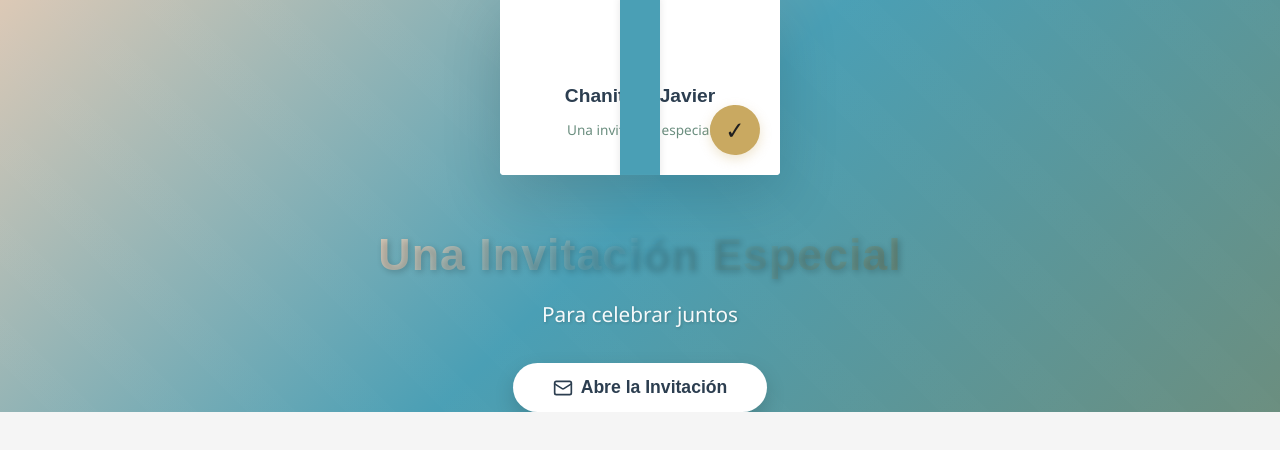
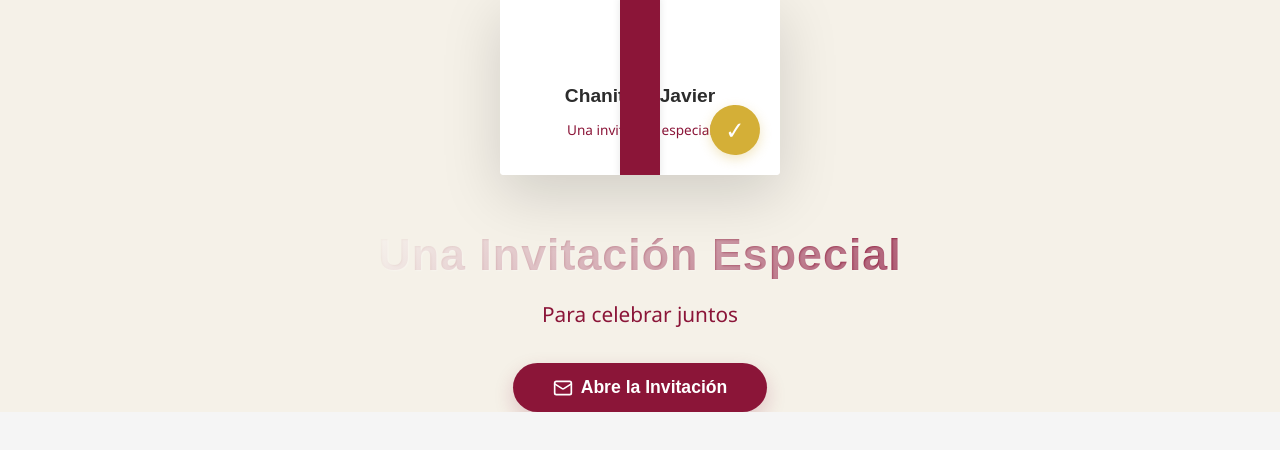
Before and after one commit to charrolothbrok/cumplecj, a React (Vite) app: page / in a window 1280 px wide. Shown: the top 450 px of the page. Built offline with nearby package versions, Linux system fonts and the light colour scheme.

Commit message:
Add files via upload

```diff
--- a/src/components/LetterIntro.jsx
+++ b/src/components/LetterIntro.jsx
@@ -16,12 +16,12 @@ export default function LetterIntro({ onOpen }) {
   const confettiPieces = Array.from({ length: 50 }).map((_, i) => ({
     id: i,
     color: [
-      'var(--primary-beige)',
-      'var(--primary-turquesa)',
-      'var(--primary-sage)',
-      'var(--primary-navy)',
+      'var(--primary-guinda)',
       'var(--primary-gold)',
-      'var(--accent-earth)'
+      'var(--accent-light-guinda)',
+      'var(--primary-dark)',
+      'var(--accent-gold-light)',
+      'var(--accent-cream-dark)'
     ][Math.floor(Math.random() * 6)],
     delay: Math.random() * 0.3,
     duration: 2.5 + Math.random() * 0.8,
@@ -35,7 +35,7 @@ export default function LetterIntro({ onOpen }) {
       animate={{ opacity: 1 }}
       className="flex-center min-h-screen"
       style={{
-        background: 'var(--gradient-main)',
+        background: 'var(--primary-cream)',
         position: 'relative',
         overflow: 'hidden'
       }}
@@ -144,7 +144,7 @@ export default function LetterIntro({ onOpen }) {
                           position: 'absolute',
                           width: '100%',
                           height: '50%',
-                          background: 'linear-gradient(135deg, var(--primary-beige) 0%, var(--primary-sage) 100%)',
+                          background: 'var(--primary-guinda)',
                           transformOrigin: 'top',
                           borderBottom: '2px solid rgba(0,0,0,0.1)'
                         }}
@@ -177,11 +177,11 @@ export default function LetterIntro({ onOpen }) {
                         zIndex: 2,
                         background: 'white'
                       }}>
-                        <Mail size={32} color="var(--primary-gold)" style={{ marginBottom: '12px' }} />
+                        <Mail size={32} color="var(--primary-guinda)" style={{ marginBottom: '12px' }} />
                         <p style={{
                           fontSize: '1.2rem',
                           fontWeight: 600,
-                          color: 'var(--primary-navy)',
+                          color: 'var(--primary-dark)',
                           margin: '8px 0',
                           fontFamily: 'var(--font-display)'
                         }}>
@@ -189,7 +189,7 @@ export default function LetterIntro({ onOpen }) {
                         </p>
                         <p style={{
                           fontSize: '0.85rem',
-                          color: 'var(--primary-sage)',
+                          color: 'var(--primary-guinda)',
                           margin: 0
                         }}>
                           Una invitación especial
@@ -204,7 +204,7 @@ export default function LetterIntro({ onOpen }) {
                         transform: 'translate(-50%, -50%)',
                         width: '40px',
                         height: '180px',
-                        background: 'var(--primary-turquesa)',
+                        background: 'var(--primary-guinda)',
                         zIndex: 3,
                         boxShadow: '0 2px 8px rgba(0,0,0,0.1)'
                       }} />
@@ -225,8 +225,9 @@ export default function LetterIntro({ onOpen }) {
                           display: 'flex',
                           alignItems: 'center',
                           justifyContent: 'center',
-                          boxShadow: '0 4px 12px rgba(201, 169, 97, 0.3)',
-                          fontSize: '24px'
+                          boxShadow: '0 4px 12px rgba(212, 175, 55, 0.3)',
+                          fontSize: '24px',
+                          color: 'white'
                         }}
                       >
                         ✓
@@ -245,8 +246,8 @@ export default function LetterIntro({ onOpen }) {
                 <h1 style={{
                   fontSize: '2.8rem',
                   marginBottom: '1rem',
-                  color: 'white',
-                  textShadow: '2px 2px 6px rgba(0,0,0,0.2)',
+                  color: 'var(--primary-dark)',
+                  textShadow: '1px 1px 2px rgba(255,255,255,0.3)',
                   fontFamily: 'var(--font-display)',
                   fontWeight: 700,
                   letterSpacing: '1px'
@@ -255,9 +256,9 @@ export default function LetterIntro({ onOpen }) {
                 </h1>
                 <p style={{
                   fontSize: '1.3rem',
-                  color: 'rgba(255,255,255,0.95)',
+                  color: 'var(--primary-guinda)',
                   marginBottom: '2rem',
-                  textShadow: '1px 1px 3px rgba(0,0,0,0.2)',
+                  textShadow: '1px 1px 2px rgba(255,255,255,0.2)',
                   fontWeight: 300
                 }}>
                   Para celebrar juntos
@@ -267,15 +268,15 @@ export default function LetterIntro({ onOpen }) {
                   whileTap={{ scale: 0.95 }}
                   onClick={handleOpen}
                   style={{
-                    background: 'white',
-                    color: 'var(--primary-navy)',
+                    background: 'var(--primary-guinda)',
+                    color: 'white',
                     padding: '14px 40px',
                     fontSize: '1.1rem',
                     fontWeight: 700,
                     border: 'none',
                     borderRadius: '50px',
                     cursor: 'pointer',
-                    boxShadow: '0 8px 20px rgba(0,0,0,0.15)',
+                    boxShadow: '0 8px 20px rgba(139, 21, 56, 0.2)',
                     fontFamily: 'var(--font-display)',
                     display: 'inline-flex',
                     alignItems: 'center',
--- a/src/index.css
+++ b/src/index.css
@@ -1,13 +1,12 @@
 :root {
-  /* Paleta de gorras - Premium elegante */
-  --primary-beige: #dcc9b6;
-  --primary-turquesa: #4a9fb5;
-  --primary-sage: #6b8e7f;
-  --primary-navy: #2c3e50;
-  --primary-gold: #c9a961;
-  --accent-cream: #f5f1e8;
-  --accent-earth: #a89080;
-  --accent-light-sage: #8ba899;
+  /* Paleta Guinda + Crema - Elegancia Premium */
+  --primary-guinda: #8b1538;
+  --primary-cream: #f5f1e8;
+  --primary-dark: #2c2c2c;
+  --primary-gold: #d4af37;
+  --accent-light-guinda: #a82d4a;
+  --accent-cream-dark: #e8dcc8;
+  --accent-gold-light: #e8c547;
 
   /* Neutros */
   --dark: #0F0F0F;
@@ -17,11 +16,11 @@
   --light: #F5F5F5;
   --light-dark: #E8E8E8;
 
-  /* Gradientes premium con paleta de gorras */
-  --gradient-main: linear-gradient(135deg, #dcc9b6 0%, #4a9fb5 50%, #6b8e7f 100%);
-  --gradient-warm: linear-gradient(135deg, #dcc9b6 0%, #c9a961 100%);
-  --gradient-cool: linear-gradient(135deg, #4a9fb5 0%, #6b8e7f 100%);
-  --gradient-party: linear-gradient(45deg, #dcc9b6 0%, #4a9fb5 25%, #6b8e7f 50%, #c9a961 75%, #a89080 100%);
+  /* Gradientes Guinda Premium */
+  --gradient-main: linear-gradient(135deg, #f5f1e8 0%, #8b1538 100%);
+  --gradient-warm: linear-gradient(135deg, #f5f1e8 0%, #d4af37 100%);
+  --gradient-cool: linear-gradient(135deg, #8b1538 0%, #a82d4a 100%);
+  --gradient-party: linear-gradient(45deg, #f5f1e8 0%, #8b1538 25%, #a82d4a 50%, #d4af37 75%, #e8dcc8 100%);
 
   /* Tipografía */
   --font-display: 'Fredoka', 'Quicksand', sans-serif;
@@ -113,7 +112,7 @@ button {
 }
 
 .btn-primary {
-  background: var(--gradient-main);
+  background: var(--primary-guinda);
   color: white;
   box-shadow: var(--shadow-md);
 }
@@ -121,29 +120,30 @@ button {
 .btn-primary:hover {
   transform: translateY(-2px);
   box-shadow: var(--shadow-lg);
+  background: var(--accent-light-guinda);
 }
 
 .btn-secondary {
   background: var(--primary-gold);
-  color: var(--primary-navy);
+  color: var(--primary-dark);
   box-shadow: var(--shadow-md);
 }
 
 .btn-secondary:hover {
   transform: translateY(-2px);
   box-shadow: var(--shadow-lg);
-  background: var(--primary-turquesa);
+  background: var(--primary-guinda);
   color: white;
 }
 
 .btn-outline {
   background: transparent;
-  border: 2px solid var(--primary-navy);
-  color: var(--primary-navy);
+  border: 2px solid var(--primary-guinda);
+  color: var(--primary-guinda);
 }
 
 .btn-outline:hover {
-  background: var(--primary-navy);
+  background: var(--primary-guinda);
   color: white;
 }
 
@@ -159,7 +159,7 @@ button {
 
 .card:hover {
   box-shadow: var(--shadow-lg);
-  border-color: var(--primary-turquesa);
+  border-color: var(--primary-guinda);
 }
 
 /* Input */
@@ -174,8 +174,8 @@ input, textarea, select {
 
 input:focus, textarea:focus, select:focus {
   outline: none;
-  border-color: var(--primary-turquesa);
-  box-shadow: 0 0 0 3px rgba(74, 159, 181, 0.1);
+  border-color: var(--primary-guinda);
+  box-shadow: 0 0 0 3px rgba(139, 21, 56, 0.1);
 }
 
 /* Scrollbar */
@@ -188,12 +188,12 @@ input:focus, textarea:focus, select:focus {
 }
 
 ::-webkit-scrollbar-thumb {
-  background: var(--primary-turquesa);
+  background: var(--primary-guinda);
   border-radius: 10px;
 }
 
 ::-webkit-scrollbar-thumb:hover {
-  background: var(--primary-sage);
+  background: var(--accent-light-guinda);
 }
 
 /* Animaciones globales */
```
